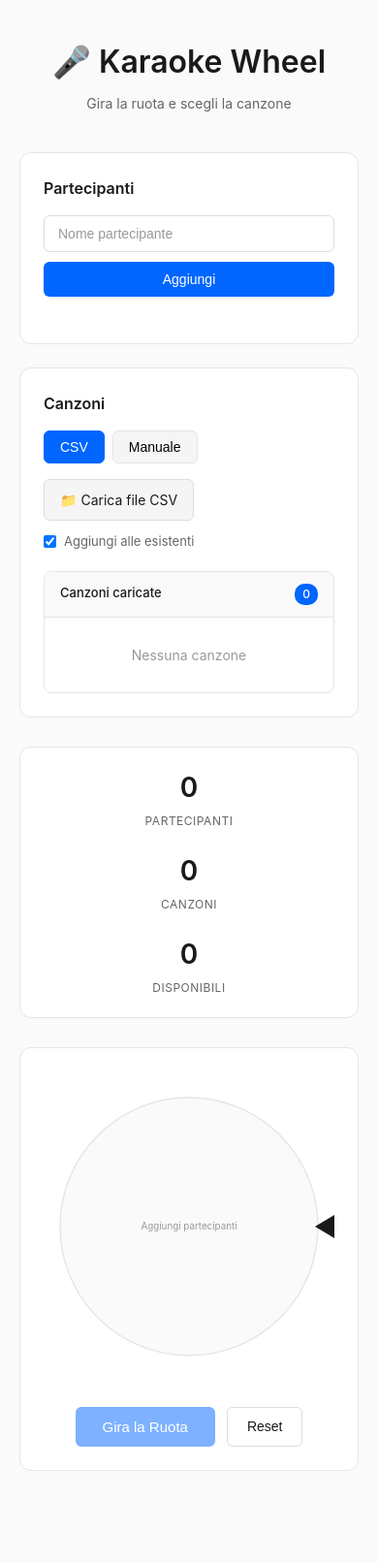
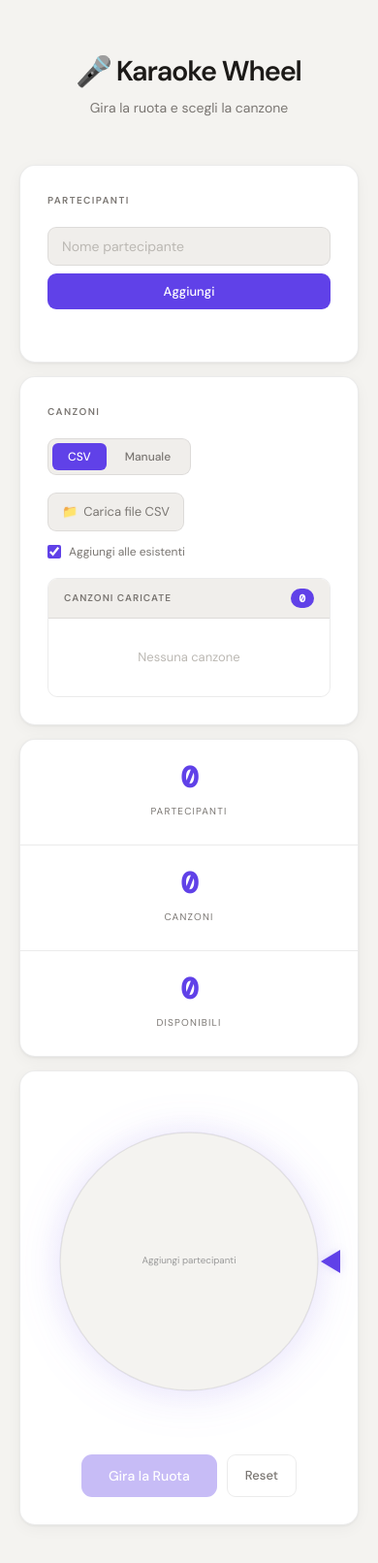
Before and after one commit to GrassiEmmanuele01/Karaoke, a plain HTML site: page index.html in a window 390 px wide. Shown: the whole page at 97% size. Before the commit the page ends 1581 px from the top, so only its background shows below. Drawn offline with nearby package versions, Linux system fonts and the light colour scheme.

Commit message:
feat: migliorata UI con stili aggiornati, maggiore accessibilità e aggiunte animazioni

```diff
--- a/index.html
+++ b/index.html
@@ -1,19 +1,22 @@
 <!DOCTYPE html>
 <html lang="it">
+
 <head>
   <meta charset="UTF-8">
   <meta name="viewport" content="width=device-width, initial-scale=1.0">
   <title>Karaoke Wheel</title>
   <link rel="stylesheet" href="style.css">
 </head>
+
 <body>
   <div class="container">
+
     <header class="header">
-      <h1>🎤 Karaoke Wheel</h1>
+      <h1><span class="emoji">🎤</span> Karaoke Wheel</h1>
       <p class="subtitle">Gira la ruota e scegli la canzone</p>
     </header>
 
-    <!-- INPUT SECTION -->
+    <!-- PARTECIPANTI -->
     <section class="section">
       <h2>Partecipanti</h2>
       <div class="input-row">
@@ -24,7 +27,7 @@
       <button class="btn btn-text btn-danger" id="clearAllParticipantsBtn" style="display:none;">Elimina tutti</button>
     </section>
 
-    <!-- SONG SECTION -->
+    <!-- CANZONI -->
     <section class="section">
       <h2>Canzoni</h2>
 
@@ -35,7 +38,8 @@
 
       <div id="csvModeSection">
         <label for="csvFile" class="file-upload">
-          <span>📁 Carica file CSV</span>
+          <span>📁</span>
+          <span>Carica file CSV</span>
         </label>
         <input type="file" id="csvFile" accept=".csv">
         <label class="checkbox">
@@ -80,7 +84,7 @@
       </div>
     </div>
 
-    <!-- WHEEL -->
+    <!-- RUOTA -->
     <section class="section wheel-section">
       <div class="wheel-wrapper">
         <svg id="wheelSvg" viewBox="0 0 400 400"></svg>
@@ -93,7 +97,7 @@
       </div>
     </section>
 
-    <!-- CARD MODE -->
+    <!-- SCELTA MODALITÀ -->
     <section class="section" id="cardModeSelection" style="display: none;">
       <h2 id="cardModePlayer"></h2>
       <div class="mode-options">
@@ -108,7 +112,7 @@
       </div>
     </section>
 
-    <!-- SINGLE CARD -->
+    <!-- SINGOLA CARTA -->
     <section class="section" id="singleCardSection" style="display: none;">
       <h2 id="currentPlayerSingle"></h2>
       <div class="single-card-wrap">
@@ -120,13 +124,13 @@
         </div>
       </div>
       <div class="actions">
-        <button class="btn btn-secondary" id="nextSongBtn" style="display:none;">Altra</button>
+        <button class="btn btn-secondary" id="nextSongBtn" style="display:none;">Altra canzone</button>
         <button class="btn btn-success" id="selectSongBtn" style="display:none;">Seleziona</button>
         <button class="btn btn-outline" onclick="backToModeSelection()">Indietro</button>
       </div>
     </section>
 
-    <!-- FIVE CARDS -->
+    <!-- CINQUE CARTE -->
     <section class="section" id="fiveCardsSection" style="display: none;">
       <h2 id="currentPlayerFive"></h2>
       <div class="cards-row" id="cardsGrid"></div>
@@ -135,8 +139,9 @@
         <button class="btn btn-outline" onclick="backToModeSelection()">Indietro</button>
       </div>
     </section>
+
   </div>
-
   <script src="script.js"></script>
 </body>
+
 </html>
--- a/script.js
+++ b/script.js
@@ -283,8 +283,8 @@ function updateWheel() {
     circle.setAttribute('cx', 200);
     circle.setAttribute('cy', 200);
     circle.setAttribute('r', 190);
-    circle.setAttribute('fill', '#fafafa');
-    circle.setAttribute('stroke', '#e5e5e5');
+    circle.setAttribute('fill', '#f4f3f0');
+    circle.setAttribute('stroke', 'rgba(0,0,0,0.08)');
     circle.setAttribute('stroke-width', '2');
     svg.appendChild(circle);
 
@@ -310,8 +310,8 @@ function createWheel(names) {
   const angleSlice = (Math.PI * 2) / numSlices;
 
   const colors = [
-    '#FFE5E5', '#E5FFE5', '#E5F0FF', '#FFFFE5', '#FFF0E5',
-    '#F0FFE5', '#FFFFF0', '#FFE5F0', '#F0E5FF', '#FFE5F5'
+    '#e8e2fd', '#d4eaff', '#d4f5ec', '#fde8d4', '#fdd4e8',
+    '#fff3d4', '#e2f0fd', '#ede2fd', '#d4f0e8', '#fde2e2'
   ];
 
   names.forEach((name, i) => {
@@ -328,7 +328,7 @@ function createWheel(names) {
     const path = document.createElementNS('http://www.w3.org/2000/svg', 'path');
     path.setAttribute('d', `M ${centerX} ${centerY} L ${startX} ${startY} A ${radius} ${radius} 0 ${largeArc} 1 ${endX} ${endY} Z`);
     path.setAttribute('fill', colors[i % colors.length]);
-    path.setAttribute('stroke', 'white');
+    path.setAttribute('stroke', '#ffffff');
     path.setAttribute('stroke-width', '2');
     svg.appendChild(path);
 
@@ -345,7 +345,7 @@ function createWheel(names) {
 
     const fontSize = numSlices > 10 ? 11 : numSlices > 6 ? 13 : 14;
     text.setAttribute('font-size', fontSize);
-    text.setAttribute('fill', '#333');
+    text.setAttribute('fill', '#1c1a18');
     text.textContent = name.length > 12 ? name.substring(0, 12) + '...' : name;
 
     const rotation = (textAngle * 180 / Math.PI) + 90;
@@ -358,7 +358,7 @@ function createWheel(names) {
   centerCircle.setAttribute('cx', centerX);
   centerCircle.setAttribute('cy', centerY);
   centerCircle.setAttribute('r', 10);
-  centerCircle.setAttribute('fill', '#ddd');
+  centerCircle.setAttribute('fill', '#6041e8');
   svg.appendChild(centerCircle);
 }
 
--- a/style.css
+++ b/style.css
@@ -1,3 +1,26 @@
+@import url('https://fonts.googleapis.com/css2?family=DM+Sans:ital,opsz,wght@0,9..40,300;0,9..40,400;0,9..40,500;0,9..40,600;1,9..40,300&family=DM+Mono:wght@400;500&display=swap');
+
+:root {
+  --bg: #f4f3f0;
+  --surface: #ffffff;
+  --surface-2: #f0eeeb;
+  --border: rgba(0, 0, 0, 0.08);
+  --border-hover: rgba(0, 0, 0, 0.16);
+  --text: #1c1a18;
+  --text-muted: #7a7672;
+  --text-dim: #bbb8b3;
+  --accent: #6041e8;
+  --accent-light: rgba(96, 65, 232, 0.1);
+  --accent-glow: rgba(96, 65, 232, 0.18);
+  --accent-2: #059669;
+  --danger: #e53e3e;
+  --radius: 16px;
+  --radius-sm: 9px;
+  --mono: 'DM Mono', monospace;
+  --shadow: 0 1px 3px rgba(0, 0, 0, 0.06), 0 4px 16px rgba(0, 0, 0, 0.04);
+  --shadow-md: 0 2px 8px rgba(0, 0, 0, 0.08), 0 8px 32px rgba(0, 0, 0, 0.06);
+}
+
 * {
   margin: 0;
   padding: 0;
@@ -5,238 +28,288 @@
 }
 
 body {
-  font-family: -apple-system, BlinkMacSystemFont, 'Segoe UI', Roboto, sans-serif;
-  background: #fafafa;
-  color: #1a1a1a;
+  font-family: 'DM Sans', sans-serif;
+  background: var(--bg);
+  color: var(--text);
   line-height: 1.5;
-  padding: 40px 20px;
+  padding: 52px 20px 80px;
+  min-height: 100vh;
 }
 
 .container {
-  max-width: 900px;
+  max-width: 860px;
   margin: 0 auto;
 }
 
-/* HEADER */
 .header {
   text-align: center;
-  margin-bottom: 40px;
+  margin-bottom: 48px;
+  animation: fadeUp 0.5s ease both;
 }
 
 .header h1 {
-  font-size: 2em;
+  font-size: 2.2rem;
   font-weight: 600;
-  color: #1a1a1a;
-  margin-bottom: 8px;
+  letter-spacing: -0.04em;
+  color: var(--text);
+  margin-bottom: 6px;
+}
+
+.header h1 .emoji {
+  display: inline-block;
+  animation: pulse 3s ease infinite;
 }
 
 .subtitle {
-  color: #666;
+  color: var(--text-muted);
   font-size: 14px;
+  font-weight: 400;
 }
 
-/* SECTIONS */
 .section {
-  background: white;
-  border-radius: 12px;
-  padding: 24px;
-  margin-bottom: 24px;
-  border: 1px solid #e5e5e5;
+  background: var(--surface);
+  border: 1px solid var(--border);
+  border-radius: var(--radius);
+  padding: 28px;
+  margin-bottom: 14px;
+  box-shadow: var(--shadow);
+  animation: fadeUp 0.4s ease both;
+  transition: box-shadow 0.2s, border-color 0.2s;
+}
+
+.section:hover {
+  box-shadow: var(--shadow-md);
 }
 
 .section h2 {
-  font-size: 16px;
+  font-size: 10px;
   font-weight: 600;
-  color: #1a1a1a;
-  margin-bottom: 16px;
+  color: var(--text-muted);
+  text-transform: uppercase;
+  letter-spacing: 0.14em;
+  margin-bottom: 20px;
 }
 
-/* INPUTS */
 .input-row {
   display: flex;
-  gap: 10px;
-  margin-bottom: 12px;
+  gap: 8px;
+  margin-bottom: 14px;
 }
 
 input[type="text"] {
   flex: 1;
   padding: 10px 14px;
   font-size: 14px;
-  border: 1px solid #ddd;
-  border-radius: 6px;
+  font-family: inherit;
+  background: var(--surface-2);
+  border: 1px solid var(--border);
+  border-radius: var(--radius-sm);
+  color: var(--text);
   outline: none;
-  transition: border-color 0.2s;
+  transition: border-color 0.2s, box-shadow 0.2s;
 }
 
 input[type="text"]:focus {
-  border-color: #0066ff;
+  border-color: var(--accent);
+  box-shadow: 0 0 0 3px var(--accent-glow);
+  background: #fff;
 }
 
 input[type="text"]::placeholder {
-  color: #999;
+  color: var(--text-dim);
 }
 
-/* BUTTONS */
 .btn {
-  padding: 10px 20px;
-  font-size: 14px;
+  padding: 10px 18px;
+  font-size: 13px;
+  font-family: inherit;
   font-weight: 500;
   border: none;
-  border-radius: 6px;
+  border-radius: var(--radius-sm);
   cursor: pointer;
-  transition: all 0.2s;
+  transition: all 0.16s ease;
+  white-space: nowrap;
 }
 
 .btn-primary {
-  background: #0066ff;
+  background: var(--accent);
   color: white;
 }
 
-.btn-primary:hover {
-  background: #0052cc;
+.btn-primary:hover:not(:disabled) {
+  background: #5035d4;
+  transform: translateY(-1px);
+  box-shadow: 0 4px 16px var(--accent-glow);
 }
 
 .btn-success {
-  background: #00a86b;
+  background: var(--accent-2);
   color: white;
+  font-weight: 600;
 }
 
-.btn-success:hover {
-  background: #008f5b;
+.btn-success:hover:not(:disabled) {
+  background: #047857;
+  transform: translateY(-1px);
+  box-shadow: 0 4px 16px rgba(5, 150, 105, 0.2);
 }
 
 .btn-secondary {
-  background: #6b7280;
-  color: white;
+  background: var(--surface-2);
+  color: var(--text);
+  border: 1px solid var(--border);
 }
 
-.btn-secondary:hover {
-  background: #5b6470;
+.btn-secondary:hover:not(:disabled) {
+  background: #e8e5e1;
+  border-color: var(--border-hover);
 }
 
 .btn-outline {
-  background: white;
-  border: 1px solid #ddd;
-  color: #1a1a1a;
+  background: transparent;
+  border: 1px solid var(--border);
+  color: var(--text-muted);
 }
 
-.btn-outline:hover {
-  background: #f5f5f5;
+.btn-outline:hover:not(:disabled) {
+  border-color: var(--border-hover);
+  color: var(--text);
+  background: var(--surface-2);
 }
 
 .btn-text {
   background: none;
-  padding: 8px 0;
-  color: #666;
-  font-size: 13px;
+  padding: 6px 0;
+  color: var(--text-muted);
+  font-size: 12px;
 }
 
 .btn-text:hover {
-  color: #0066ff;
+  color: var(--text);
 }
 
 .btn-danger {
-  color: #dc3545;
+  color: var(--danger) !important;
 }
 
 .btn-danger:hover {
-  color: #c82333;
+  opacity: 0.8;
 }
 
 .btn-lg {
-  padding: 12px 28px;
-  font-size: 15px;
+  padding: 13px 28px;
+  font-size: 14px;
+  border-radius: 11px;
 }
 
 .btn:disabled {
-  opacity: 0.5;
+  opacity: 0.35;
   cursor: not-allowed;
+  transform: none !important;
+  box-shadow: none !important;
 }
 
-/* TAGS */
 .tags {
   display: flex;
   flex-wrap: wrap;
-  gap: 8px;
+  gap: 6px;
   margin: 12px 0;
 }
 
 .tag {
-  background: #f0f0f0;
-  color: #333;
-  padding: 6px 12px;
-  border-radius: 20px;
-  font-size: 13px;
+  background: var(--surface-2);
+  color: var(--text);
+  border: 1px solid var(--border);
+  padding: 5px 10px 5px 12px;
+  border-radius: 30px;
+  font-size: 12px;
+  font-weight: 500;
   display: flex;
   align-items: center;
-  gap: 8px;
+  gap: 6px;
+  transition: border-color 0.2s;
+}
+
+.tag:hover {
+  border-color: var(--border-hover);
 }
 
 .tag.used {
-  background: #e0e0e0;
+  opacity: 0.45;
   text-decoration: line-through;
-  opacity: 0.7;
 }
 
 .tag button {
   background: none;
   border: none;
-  color: #999;
+  color: var(--text-dim);
   cursor: pointer;
-  font-size: 16px;
+  font-size: 14px;
   padding: 0;
   line-height: 1;
+  transition: color 0.15s;
 }
 
 .tag button:hover {
-  color: #dc3545;
+  color: var(--danger);
 }
 
-/* TABS */
 .tabs {
   display: flex;
-  gap: 8px;
-  margin-bottom: 16px;
+  gap: 3px;
+  margin-bottom: 18px;
+  background: var(--surface-2);
+  padding: 4px;
+  border-radius: var(--radius-sm);
+  width: fit-content;
+  border: 1px solid var(--border);
 }
 
 .tab {
-  padding: 8px 16px;
-  font-size: 14px;
-  background: #f5f5f5;
-  border: 1px solid #e5e5e5;
+  padding: 6px 16px;
+  font-size: 12px;
+  font-family: inherit;
+  font-weight: 500;
+  background: transparent;
+  border: none;
   border-radius: 6px;
   cursor: pointer;
-  transition: all 0.2s;
+  color: var(--text-muted);
+  transition: all 0.18s;
 }
 
 .tab:hover {
-  background: #e5e5e5;
+  color: var(--text);
+  background: rgba(0, 0, 0, 0.04);
 }
 
 .tab.active {
-  background: #0066ff;
+  background: var(--accent);
   color: white;
-  border-color: #0066ff;
 }
 
-/* FILE UPLOAD */
 #csvFile {
   display: none;
 }
 
 .file-upload {
-  display: inline-block;
-  padding: 10px 16px;
-  background: #f5f5f5;
-  border: 1px solid #ddd;
-  border-radius: 6px;
+  display: inline-flex;
+  align-items: center;
+  gap: 6px;
+  padding: 9px 14px;
+  background: var(--surface-2);
+  border: 1px solid var(--border);
+  border-radius: var(--radius-sm);
   cursor: pointer;
-  font-size: 14px;
-  transition: all 0.2s;
+  font-size: 13px;
+  color: var(--text-muted);
+  transition: all 0.18s;
 }
 
 .file-upload:hover {
-  background: #e5e5e5;
+  border-color: var(--accent);
+  color: var(--text);
+  background: var(--accent-light);
 }
 
 .checkbox {
@@ -244,66 +317,79 @@ input[type="text"]::placeholder {
   align-items: center;
   gap: 8px;
   margin-top: 12px;
-  font-size: 13px;
-  color: #666;
+  font-size: 12px;
+  color: var(--text-muted);
   cursor: pointer;
 }
 
-/* SONG LIST */
+input[type="checkbox"] {
+  accent-color: var(--accent);
+  width: 14px;
+  height: 14px;
+}
+
 .song-list-box {
-  margin-top: 20px;
-  border: 1px solid #e5e5e5;
-  border-radius: 8px;
+  margin-top: 18px;
+  border: 1px solid var(--border);
+  border-radius: 10px;
   overflow: hidden;
 }
 
 .list-header {
   display: flex;
   justify-content: space-between;
-  padding: 12px 16px;
-  background: #f9f9f9;
-  border-bottom: 1px solid #e5e5e5;
-  font-size: 13px;
-  font-weight: 500;
+  align-items: center;
+  padding: 10px 16px;
+  background: var(--surface-2);
+  border-bottom: 1px solid var(--border);
+  font-size: 10px;
+  font-weight: 600;
+  text-transform: uppercase;
+  letter-spacing: 0.1em;
+  color: var(--text-muted);
 }
 
 .count {
-  background: #0066ff;
+  background: var(--accent);
   color: white;
   padding: 2px 8px;
   border-radius: 10px;
-  font-size: 12px;
+  font-size: 11px;
+  font-weight: 600;
+  font-family: var(--mono);
 }
 
 .song-list {
   max-height: 180px;
   overflow-y: auto;
-  padding: 8px;
+  padding: 6px;
+  scrollbar-width: thin;
+  scrollbar-color: var(--border) transparent;
 }
 
 .empty {
-  color: #999;
+  color: var(--text-dim);
   text-align: center;
-  padding: 20px;
-  font-size: 14px;
+  padding: 24px;
+  font-size: 13px;
 }
 
 .song-item {
   display: flex;
   justify-content: space-between;
   align-items: center;
-  padding: 10px 12px;
+  padding: 8px 12px;
   border-radius: 6px;
-  margin-bottom: 4px;
-  font-size: 14px;
+  font-size: 13px;
+  transition: background 0.15s;
 }
 
 .song-item:hover {
-  background: #f5f5f5;
+  background: var(--surface-2);
 }
 
 .song-item.used {
-  opacity: 0.6;
+  opacity: 0.45;
 }
 
 .song-item.used .song-name {
@@ -312,52 +398,71 @@ input[type="text"]::placeholder {
 
 .song-name {
   flex: 1;
+  font-family: var(--mono);
+  font-size: 12px;
+  color: var(--text-muted);
 }
 
 .song-item button {
   background: none;
   border: none;
-  color: #999;
+  color: var(--text-dim);
   cursor: pointer;
-  font-size: 18px;
-  padding: 0 8px;
+  font-size: 16px;
+  padding: 0 6px;
+  transition: color 0.15s;
 }
 
 .song-item button:hover {
-  color: #dc3545;
+  color: var(--danger);
 }
 
-/* STATS */
 .stats {
   display: flex;
   justify-content: center;
-  gap: 40px;
-  margin: 30px 0;
-  padding: 20px;
-  background: white;
-  border-radius: 12px;
-  border: 1px solid #e5e5e5;
+  gap: 0;
+  margin: 14px 0;
+  background: var(--surface);
+  border: 1px solid var(--border);
+  border-radius: var(--radius);
+  box-shadow: var(--shadow);
+  overflow: hidden;
 }
 
 .stat {
+  flex: 1;
   text-align: center;
+  padding: 24px 20px;
+  border-right: 1px solid var(--border);
+  transition: background 0.2s;
+}
+
+.stat:last-child {
+  border-right: none;
+}
+
+.stat:hover {
+  background: var(--surface-2);
 }
 
 .stat-num {
   display: block;
-  font-size: 28px;
+  font-size: 30px;
   font-weight: 600;
-  color: #1a1a1a;
+  color: var(--accent);
+  font-family: var(--mono);
+  letter-spacing: -0.04em;
+  line-height: 1;
+  margin-bottom: 6px;
 }
 
 .stat-label {
-  font-size: 12px;
-  color: #666;
+  font-size: 10px;
+  color: var(--text-muted);
   text-transform: uppercase;
-  letter-spacing: 0.5px;
+  letter-spacing: 0.12em;
 }
 
-/* WHEEL */
 .wheel-section {
   text-align: center;
 }
@@ -365,82 +470,94 @@ input[type="text"]::placeholder {
 .wheel-wrapper {
   position: relative;
   display: inline-block;
-  margin: 20px 0;
+  margin: 28px 0;
+}
+
+.wheel-wrapper::before {
+  content: '';
+  position: absolute;
+  inset: -20px;
+  background: radial-gradient(circle, var(--accent-glow) 0%, transparent 68%);
+  border-radius: 50%;
+  z-index: -1;
 }
 
 #wheelSvg {
-  width: 380px;
-  height: 380px;
+  width: 360px;
+  height: 360px;
   display: block;
+  filter: drop-shadow(0 4px 24px rgba(96, 65, 232, 0.12));
 }
 
 .arrow {
   position: absolute;
   top: 50%;
-  right: -10px;
+  right: -16px;
   transform: translateY(-50%);
   width: 0;
   height: 0;
   border-top: 12px solid transparent;
   border-bottom: 12px solid transparent;
-  border-right: 20px solid #1a1a1a;
+  border-right: 20px solid var(--accent);
+  filter: drop-shadow(0 0 4px var(--accent-glow));
 }
 
 .wheel-actions {
   display: flex;
   justify-content: center;
-  gap: 12px;
+  gap: 10px;
   flex-wrap: wrap;
-  margin-top: 20px;
+  margin-top: 24px;
 }
 
-/* MODE OPTIONS */
 .mode-options {
   display: flex;
   justify-content: center;
-  gap: 16px;
+  gap: 12px;
   margin-top: 20px;
   flex-wrap: wrap;
 }
 
 .option-card {
-  padding: 20px 30px;
-  background: #f9f9f9;
-  border: 1px solid #e5e5e5;
-  border-radius: 8px;
+  padding: 24px 32px;
+  background: var(--surface-2);
+  border: 1px solid var(--border);
+  border-radius: var(--radius);
   cursor: pointer;
   transition: all 0.2s;
   display: flex;
   flex-direction: column;
   align-items: center;
-  gap: 8px;
+  gap: 10px;
 }
 
 .option-card:hover {
-  border-color: #0066ff;
-  background: #f0f7ff;
+  border-color: var(--accent);
+  background: var(--accent-light);
+  transform: translateY(-2px);
+  box-shadow: 0 8px 28px var(--accent-glow);
 }
 
 .option-icon {
-  font-size: 32px;
+  font-size: 30px;
 }
 
 .option-card span:last-child {
-  font-size: 14px;
+  font-size: 13px;
   font-weight: 500;
+  color: var(--text);
 }
 
-/* FLIP CARD */
 .single-card-wrap {
   display: flex;
   justify-content: center;
-  margin: 30px 0;
+  margin: 28px 0;
   perspective: 1000px;
 }
 
 .flip-card {
-  width: 280px;
-  height: 320px;
+  width: 260px;
+  height: 300px;
   cursor: pointer;
 }
 
@@ -448,7 +565,7 @@ input[type="text"]::placeholder {
   position: relative;
   width: 100%;
   height: 100%;
-  transition: transform 0.6s;
+  transition: transform 0.6s cubic-bezier(0.4, 0, 0.2, 1);
   transform-style: preserve-3d;
 }
 
@@ -456,81 +573,123 @@ input[type="text"]::placeholder {
   transform: rotateY(180deg);
 }
 
-.flip-front, .flip-back {
+.flip-front,
+.flip-back {
   position: absolute;
   width: 100%;
   height: 100%;
   backface-visibility: hidden;
-  border-radius: 8px;
+  border-radius: var(--radius);
   display: flex;
   align-items: center;
   justify-content: center;
-  border: 1px solid #e5e5e5;
+  border: 1px solid var(--border);
 }
 
 .flip-front {
-  background: #f9f9f9;
-  font-size: 48px;
+  background: var(--surface-2);
+  font-size: 44px;
+  color: var(--text-dim);
 }
 
 .flip-back {
-  background: #0066ff;
+  background: linear-gradient(140deg, #6041e8, #4427c8);
   color: white;
   transform: rotateY(180deg);
-  font-size: 18px;
-  padding: 20px;
+  font-size: 17px;
+  font-weight: 500;
+  padding: 24px;
   text-align: center;
+  line-height: 1.4;
+  box-shadow: 0 8px 36px var(--accent-glow);
+  border: none;
 }
 
-/* FIVE CARDS */
 .cards-row {
   display: flex;
   justify-content: center;
-  gap: 16px;
+  gap: 10px;
   flex-wrap: nowrap;
-  margin: 30px 0;
+  margin: 24px 0;
 }
 
 .cards-row .flip-card {
-  width: 160px;
-  height: 200px;
+  width: 148px;
+  height: 188px;
 }
 
 .cards-row .flip-front {
-  font-size: 32px;
+  font-size: 26px;
+  font-family: var(--mono);
+  font-weight: 500;
+  color: var(--text-muted);
 }
 
 .cards-row .flip-back {
-  font-size: 14px;
+  font-size: 12px;
 }
 
-/* ACTIONS */
 .actions {
   display: flex;
   justify-content: center;
-  gap: 10px;
+  gap: 8px;
   flex-wrap: wrap;
   margin-top: 20px;
 }
 
-/* RESPONSIVE */
+@keyframes fadeUp {
+  from {
+    opacity: 0;
+    transform: translateY(10px);
+  }
+
+  to {
+    opacity: 1;
+    transform: translateY(0);
+  }
+}
+
+@keyframes pulse {
+
+  0%,
+  100% {
+    transform: scale(1);
+  }
+
+  50% {
+    transform: scale(1.14);
+  }
+}
+
 @media (max-width: 768px) {
   .stats {
     flex-direction: column;
-    gap: 20px;
   }
+
+  .stat {
+    border-right: none;
+    border-bottom: 1px solid var(--border);
+  }
+
+  .stat:last-child {
+    border-bottom: none;
+  }
+
   .input-row {
     flex-direction: column;
   }
+
   #wheelSvg {
     width: 280px;
     height: 280px;
   }
+
   .cards-row {
     flex-wrap: wrap;
   }
+
   .cards-row .flip-card {
-    width: calc(50% - 8px);
+    width: calc(50% - 5px);
   }
 }
 
@@ -538,4 +697,8 @@ input[type="text"]::placeholder {
   .cards-row .flip-card {
     width: 100%;
   }
+
+  .header h1 {
+    font-size: 1.8rem;
+  }
 }
```
